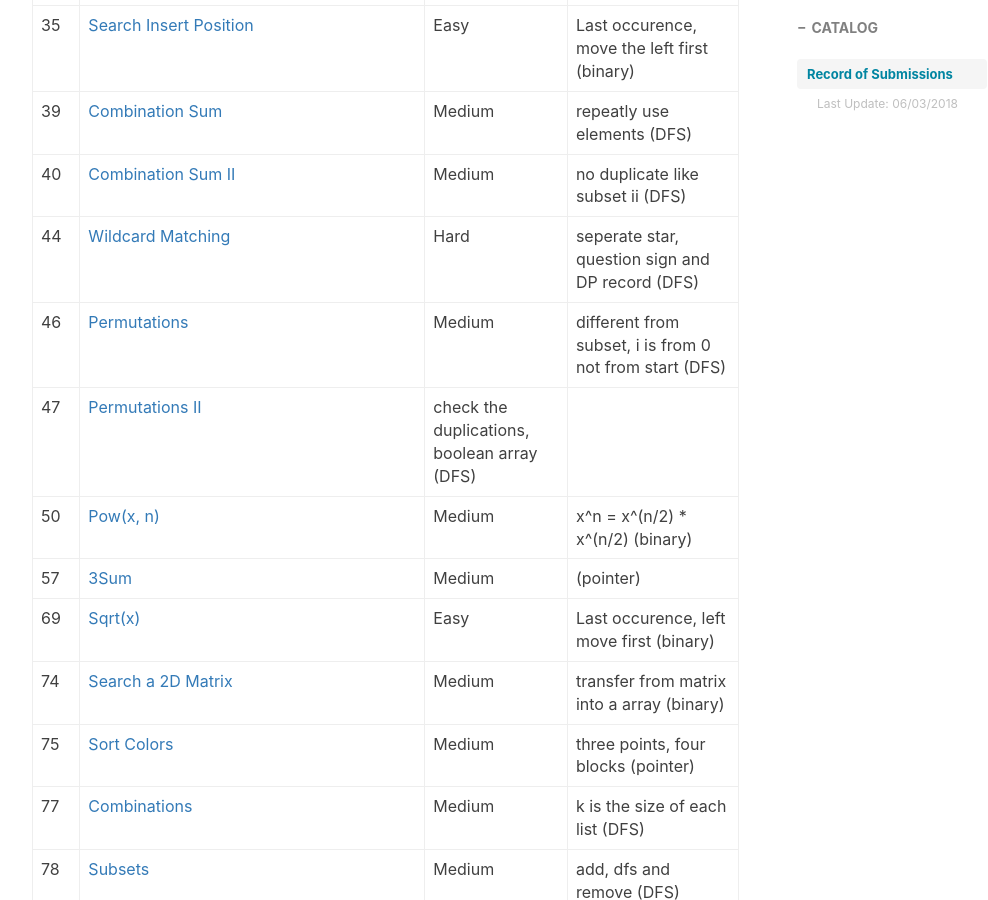
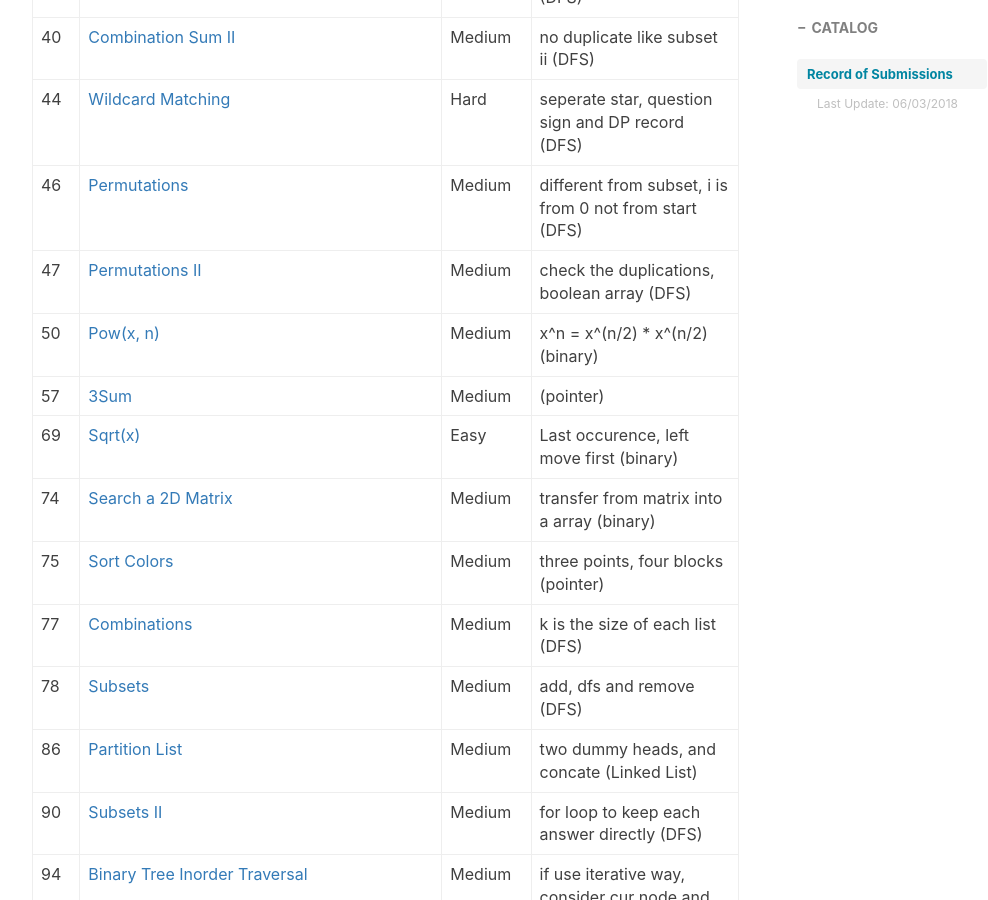
Before and after one commit to ly16/ly16.github.io, a Jekyll site: the page built from _posts/2018-05-18-leetcode-record-round1.md, in a window 1280 px wide and 900 px high, scrolled down 1470 px. Shown: the whole window, without its empty margins (233-1221 px from the left). Built offline with Jekyll 4.4.1, drawn with Linux system fonts in a browser that asks for light colours; nearby versions of some CDN libraries; comment, search, counter and statistics services are not loaded.

Commit message:
Update 2018-05-18-leetcode-record-round1.md

```diff
--- a/_posts/2018-05-18-leetcode-record-round1.md
+++ b/_posts/2018-05-18-leetcode-record-round1.md
@@ -31,7 +31,7 @@
 |40|[Combination Sum II](https://github.com/ly16/LC-Practice/blob/master/Combination%20Sum%20II.java)|Medium|no duplicate like subset ii (DFS)|
 |44|[Wildcard Matching](https://github.com/ly16/LC-Practice/blob/master/Wildcard%20Matching.java)|Hard|seperate star, question sign and DP record (DFS)|
 |46|[Permutations](https://github.com/ly16/LC-Practice/blob/master/Permutations.java)|Medium|different from subset, i is from 0 not from start (DFS)|
-|47|[Permutations II](https://github.com/ly16/LC-Practice/blob/master/Permutations%20II.java)|check the duplications, boolean array (DFS)|
+|47|[Permutations II](https://github.com/ly16/LC-Practice/blob/master/Permutations%20II.java)|Medium|check the duplications, boolean array (DFS)|
 |50|[Pow(x, n)](https://github.com/ly16/LC-Practice/blob/master/Pow(x%2C%20n).java)|Medium|x^n = x^(n/2) * x^(n/2) (binary)|
 |57|[3Sum](https://github.com/ly16/LC-Practice/blob/master/3%20Sum.java)|Medium|(pointer)|
 |69|[Sqrt(x)](https://github.com/ly16/LC-Practice/blob/master/Sqrt(x).java)|Easy|Last occurence, left move first (binary)|
```
